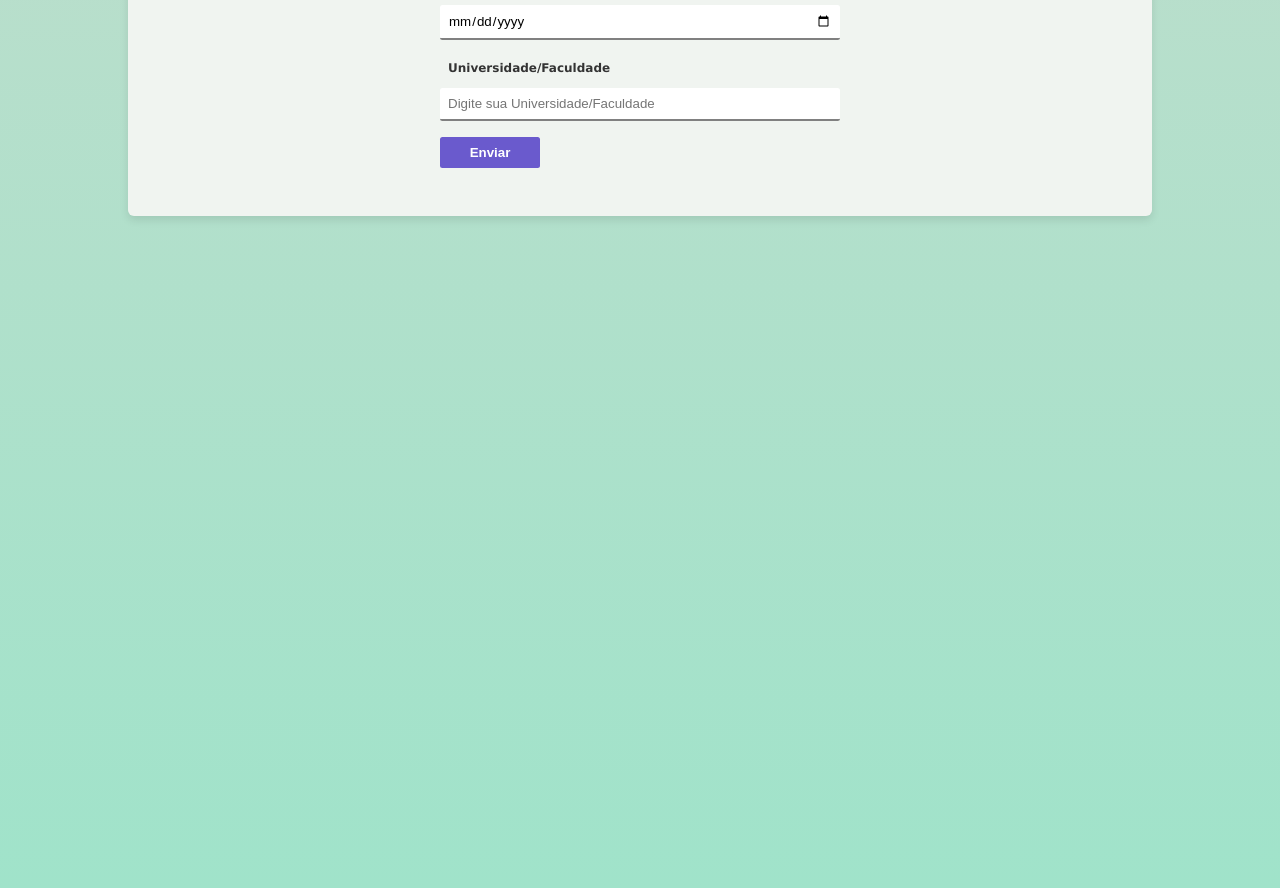
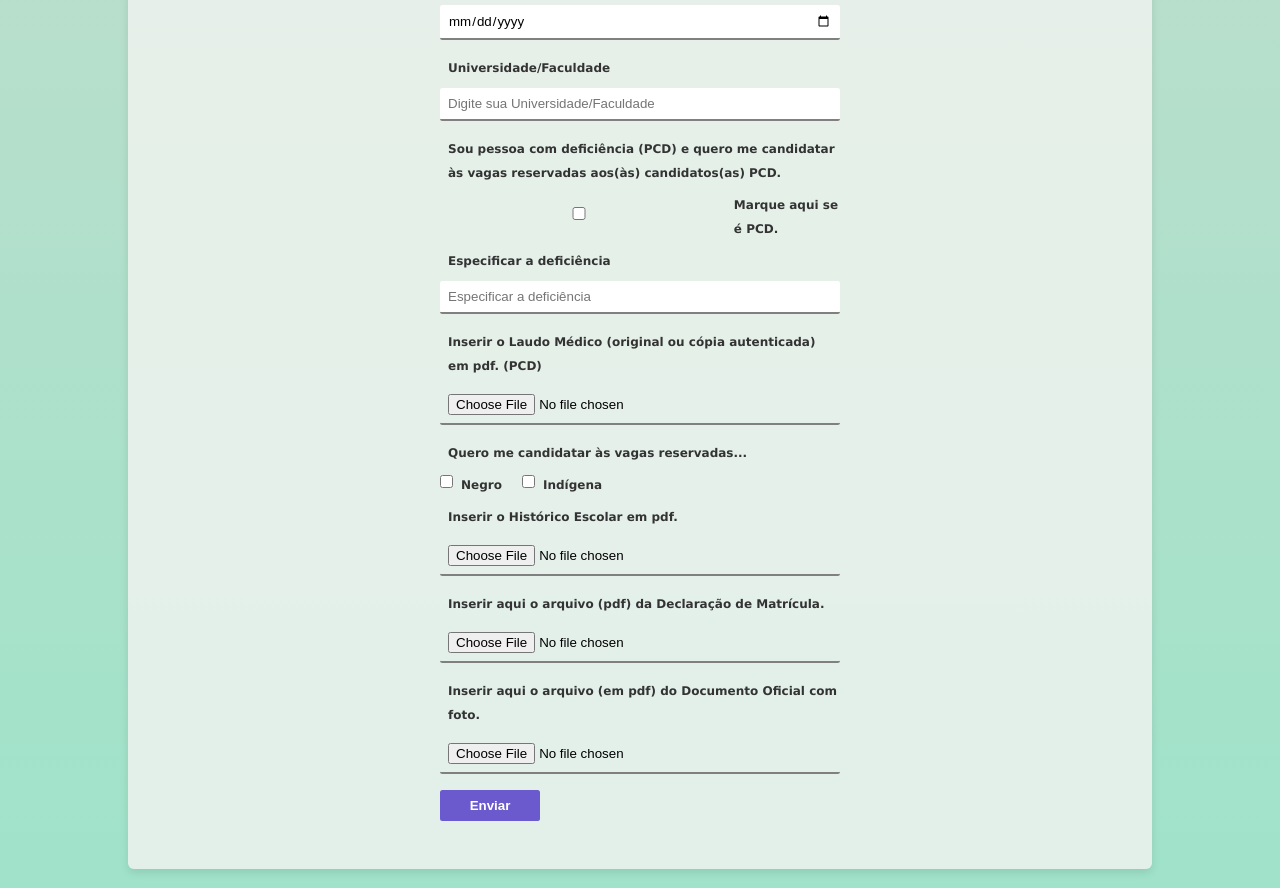
Before and after one commit to Fuyuki077/FormESTAGIO, a React (Vite) app in the folder forms/: page / in a window 1280 px wide. Shown: the part 760-1648 px from the top of the page. Built offline with nearby package versions, Linux system fonts and the light colour scheme.

Commit message:
asdhvbfs

```diff
--- a/forms/src/App.css
+++ b/forms/src/App.css
@@ -13,7 +13,7 @@ h1 {
   line-height: 1.5rem;
   text-align: center;
   grid-template-columns: 1fr auto; /* Texto ocupa espaço restante, imagem com tamanho automático */
-  background-color: #F0F4F0;
+  background-color: #f0f4f0d5;
   border-radius: 6px;
   padding: 2rem;
   box-shadow: 0 4px 8px rgba(0, 0, 0, 0.1);
@@ -38,6 +38,7 @@ h1 {
   border-bottom: 2px solid gray;
   border-radius: 2.5px;
   outline: none;
+  cursor: pointer;
 
   display: flex;
   flex-direction: column;     /* Label acima do input */
--- a/forms/src/App.jsx
+++ b/forms/src/App.jsx
@@ -112,7 +112,96 @@ function App() {
         </div>
 
         <div>
-          <input type="submit" value="Enviar" />
+          <label htmlFor="reservista_pcd">
+            Sou pessoa com deficiência (PCD) e quero me candidatar às vagas reservadas aos(às) candidatos(as) PCD.
+          </label>
+          <div style={{ display: 'flex', alignItems: 'center', gap: '0.5rem' }}>
+            <input
+              type="checkbox"
+              id="reservista_pcd"
+              name="reservista_pcd"
+            />
+            <label htmlFor="reservista_pcd">
+              Marque aqui se é PCD.
+            </label>
+          </div>
+        </div>
+
+
+        <div>
+          <label htmlFor="especifico_reservista">Especificar a deficiência</label>
+          <input
+            type="text"
+            id="especifico_reservista"
+            name="especifico_reservista"
+            placeholder="Especificar a deficiência"
+          />
+        </div>
+
+        <div>
+          <label htmlFor="pdf_laudo">Inserir o Laudo Médico (original ou cópia autenticada) em pdf. (PCD)</label>
+          <input
+            type="file"
+            id="pdf_laudo"
+            name="pdf_laudo"
+            accept=".pdf"
+          />
+        </div>
+
+       <div>
+  <label>
+    Quero me candidatar às vagas reservadas...
+  </label>
+
+  <div style={{ display: 'flex', gap: '20px' }}>
+    <div style={{ display: 'flex', alignItems: 'center' }}>
+      <input type="checkbox" id="teste1" />
+      <label htmlFor="teste1">
+        Negro
+      </label>
+    </div>
+
+    <div style={{ display: 'flex', alignItems: 'center' }}>
+      <input type="checkbox" id="teste2" />
+      <label htmlFor="teste2">
+        Indígena
+      </label>
+    </div>
+  </div>
+</div>
+
+        <div>
+          <label htmlFor="pdf_historico">Inserir o Histórico Escolar em pdf.</label>
+          <input
+            type="file"
+            id="pdf_historico"
+            name="pdf_historico"
+            accept=".pdf"
+            required
+          />
+        </div>
+
+        <div>
+          <label htmlFor="pdf_matricula">Inserir aqui o arquivo (pdf) da Declaração de Matrícula. </label>
+          <input
+            type="file"
+            id="pdf_matricula"
+            name="pdf_matricula"
+            accept=".pdf"
+            required
+          />
+        </div>
+        <label htmlFor="pdf_foto">Inserir aqui o arquivo (em pdf) do Documento Oficial com foto.</label>
+        <input
+          type="file"
+          id="pdf_foto"
+          name="pdf_foto"
+          accept=".pdf"
+          required
+        />
+        <div>
+
+        <input type="submit" value="Enviar" />
         </div>
       </form>
       </div>
```
